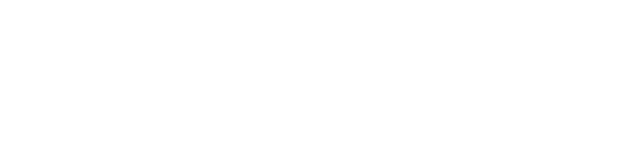
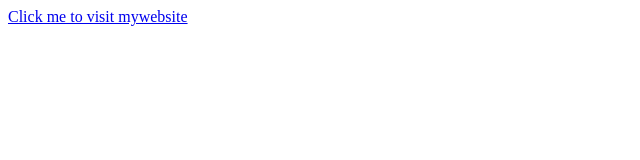
Before and after one commit to Dinanath99/custom-react-Library, a plain HTML site: page Index.html in a window 1280 px wide. Shown: the whole page, without its empty margins (0-640 px from the left). Drawn offline with Linux system fonts and the light colour scheme.

Commit message:
update js function

```diff
--- a/Index.html
+++ b/Index.html
@@ -3,11 +3,10 @@
   <head>
     <meta charset="UTF-8" />
     <meta name="viewport" content="width=device-width, initial-scale=1.0" />
-    <title>Custom Rect library</title>
+    <title>Custom React library</title>
   </head>
   <body>
     <div id="root"></div>
-
-    <script src="customreact.js"></script>
   </body>
+  <script src="customreact.js"></script>
 </html>
--- a/customreact.js
+++ b/customreact.js
@@ -0,0 +1,19 @@
+function customRender(reactElement, container) {
+  const domElement = document.createElement(reactElement.type);
+  domElement.innerHTML = reactElement.children;
+
+  domElement.setAttribute("href", reactElement.props.href);
+  domElement.setAttribute("target", reactElement.props.target);
+  container.appendChild(domElement);
+}
+const reactElement = {
+  type: "a",
+  props: {
+    href: "https://dinanath.com.np",
+    target: "_blank",
+  },
+  children: "Click me to visit mywebsite",
+};
+const mainContainer = document.querySelector("#root");
+
+customRender(reactElement, mainContainer);
```
